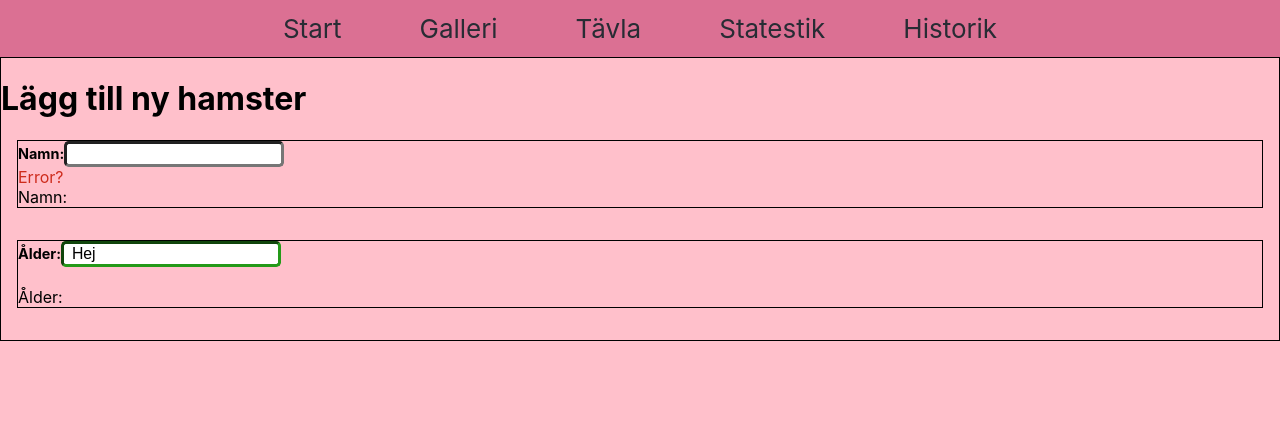
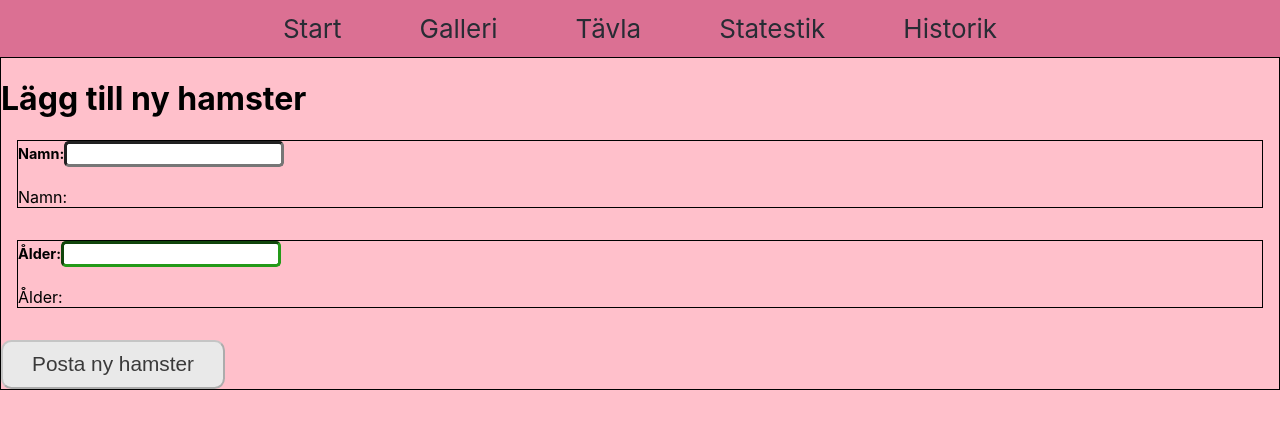
Before and after one commit to SofiaMEweiss/Hamsterwars---fullstack-project, a React (Create React App) app: page /history in a window 1280 px wide. Shown: the top 428 px of the page. Built offline with nearby package versions, Linux system fonts and the light colour scheme.

Commit message:
Continued to work with validation, first example finished

```diff
--- a/src/components/history/History.css
+++ b/src/components/history/History.css
@@ -47,3 +47,23 @@ section {
 .form .valid {
 	border-color: var(--valid-color);
 }
+
+.form button:hover {
+	cursor: pointer;
+	background-color: #67ABEC;
+	transform: translateY(-4px);
+}
+
+.form button {
+	background-color: #94C2ED;
+	font-size: 1.3em;
+	border-radius: 0.5em;
+	padding: 0.5em 1.4em;
+	transition: all 0.5s;
+}
+
+.form button:disabled {
+	background-color: #E9E9E9;
+	color: #3A3A3A;
+	transform: none;
+}
--- a/src/components/history/History.tsx
+++ b/src/components/history/History.tsx
@@ -11,13 +11,20 @@ const History = () => {
 	const [controlledText2, setControlledText2] = useState('')
 	const [nameTouched, setNameTouched] = useState(false)
 
-	let nameIsValid: boolean = (name !== '')
+	let nameIsValid: boolean = true
+	let nameErrorMessage: string = ''
+	if (name === '') {
+		nameIsValid = false
+		nameErrorMessage = 'Vänligen skriv din hamsters namn'
+	}
+
+
 	let nameClass = '';
 	if (nameTouched) {
 		nameClass = (nameIsValid ? 'valid' : 'error')
-
 	}
 
+	let formIsInvalid = !nameIsValid
 
     return (
     <div className="form">
@@ -25,7 +32,7 @@ const History = () => {
         <section>
 
                 <label> Namn:
-                <input onBlur = {() => setNameTouched(true)} onChange={event =>{
+                <input type="text" onBlur = {() => setNameTouched(true)} onChange={event =>{
                     console.log('Controlled change', event.target.value);
 					setName(event.target.value.toUpperCase())
 					setControlledText(event.target.value)
@@ -35,7 +42,8 @@ const History = () => {
 				className={nameClass}
                 />
                 </label>
-				<div className='message-hidden'>Error?</div>
+				{nameTouched ? 	<div className='message-hidden'>{nameErrorMessage}</div> : null }
+
 				<br/>
 				Namn: {controlledText}
 
@@ -43,7 +51,7 @@ const History = () => {
 <section>
 
                 <label> Ålder:
-                <input className="valid" onChange={event =>{
+                <input type="number" className="valid" onChange={event =>{
                     console.log('Controlled change 2', event.target.value);
 					if( !event.target.value.endsWith('0'))
 					setInputText2(event.target.value); setControlledText2(event.target.value)
@@ -58,6 +66,9 @@ const History = () => {
 
 
         </section>
+		<div>
+			<button disabled ={formIsInvalid}>Posta ny hamster</button>
+		</div>
     </div>
 )}
 
```
